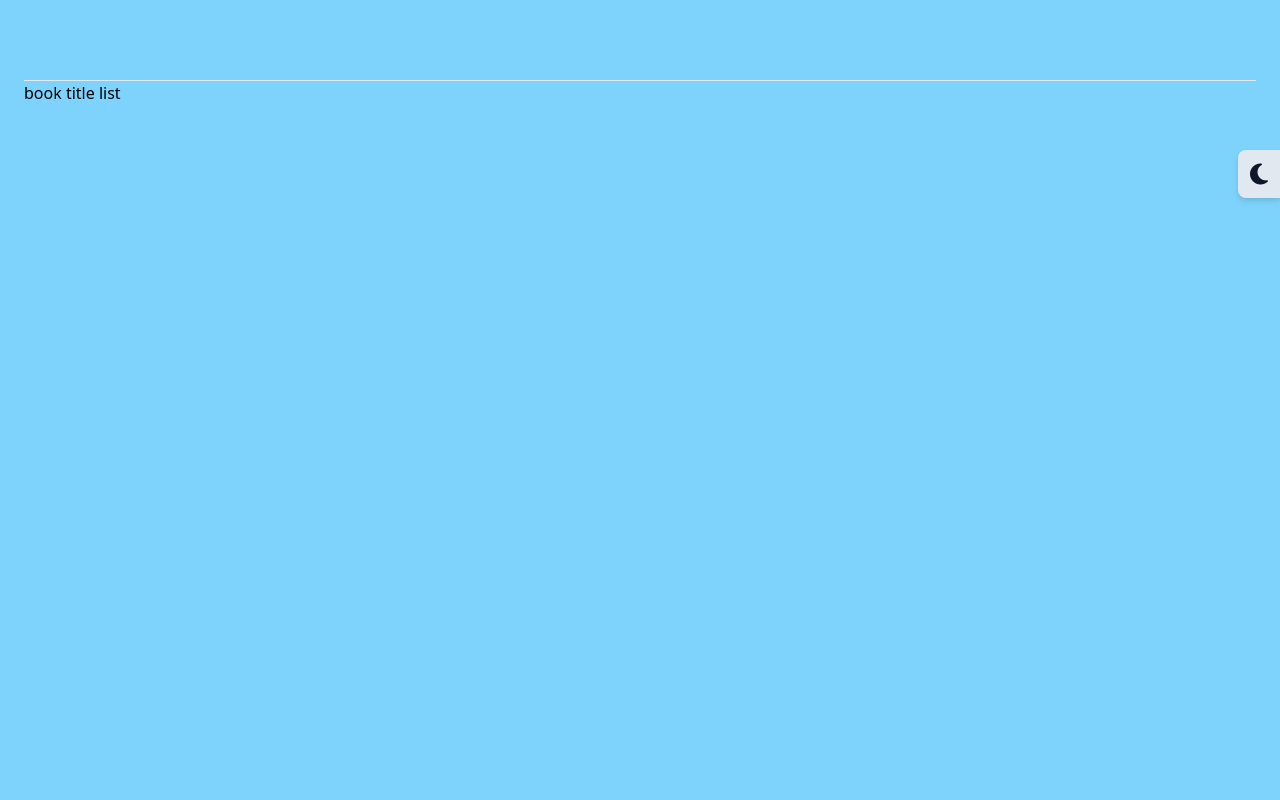
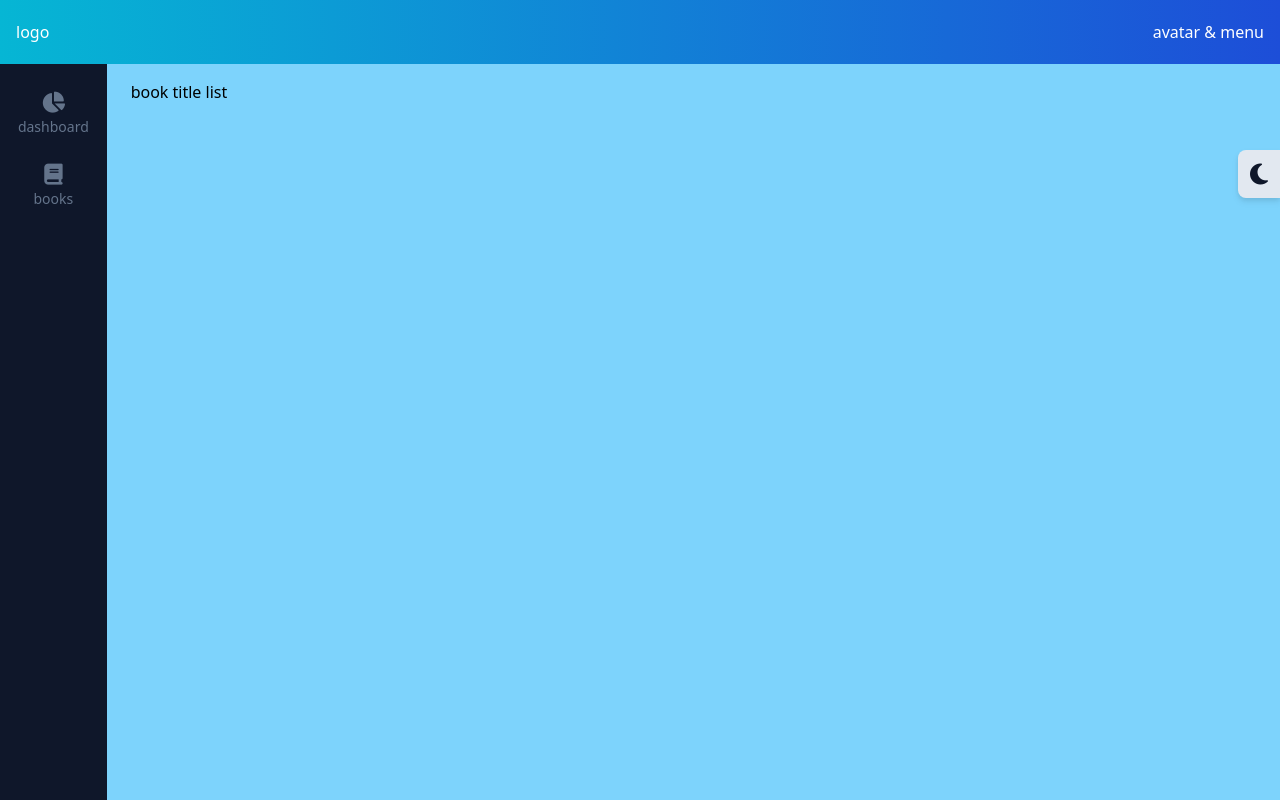
Before and after one commit to MarekJarczewsky81/BOOK_RENT-Django_TailwindCSS, a Django app: page /books/ in a window 1280 px wide. Run offline with Django 4.2, Linux system fonts and the light colour scheme; data that the repository does not hold is empty; some libraries are stand-ins or nearby versions.

Commit message:
Added layout:navbar&sidebar_html

```diff
--- /dev/null
+++ b/src/templates/layout/navbar.html
@@ -0,0 +1,10 @@
+<nav class="fixed flex items-center h-16 bg-gradient-to-r from-cyan-500 to-blue-700 mb-2 w-full z-10 text-white">
+    <div class="flex justify-between w-full px-4 py-3">
+        <div>
+            logo
+        </div>
+        <div>
+            avatar & menu
+        </div>
+    </div>
+</nav>
--- /dev/null
+++ b/src/templates/layout/sidebar.html
@@ -0,0 +1,16 @@
+<aside class="hidden md:block sticky bg-slate-900 h-screen text-white w-full pt-24 text-sm">
+    <ul>
+        <li class="mb-6 mx-auto">
+            <a href="" class="grid h-12 place-items-center cursor-pointer hover:text-slate-200 duration-300 text-slate-500">
+                <i class="fa-solid fa-chart-pie fa-xl"></i>
+                <p>dashboard</p>
+            </a>
+        </li>
+        <li class="mb-6 mx-auto">
+            <a href="" class="grid h-12 place-items-center cursor-pointer hover:text-slate-200 duration-300 text-slate-500">
+                <i class="fa-solid fa-book fa-xl"></i>
+                <p>books</p>
+            </a>
+        </li>
+    </ul>
+</aside>
--- a/src/theme/templates/base.html
+++ b/src/theme/templates/base.html
@@ -12,13 +12,17 @@
 	</head>
 
 	<body class="bg-sky-300 dark:bg-slate-800 dark:text-white">
+		{% include 'layout/navbar.html' %}
 		<div class="grid grid-cols-12">
-			<div class="col-span-12">
+			<div class="col-span-1">
+				{% include 'layout/sidebar.html' %}
+			</div>
+			<div class="col-span-11">
 				<div class="pt-20 px-6">
 					<a href="{% url 'change' %}" class="fixed top-[150px] right-0 p-3 rounded-l-lg bg-slate-200 hover:bg-slate-300 dark:bg-yellow-400 dark:hover:bg-yellow-500 text-slate-900 drop-shadow-md transition-all">
 						<i class="fa-solid {% if not request.session.is_dark_mode %}fa-moon{% else %}fa-sun{% endif %} fa-xl"></i>
 					</a>
-					<hr>
+
 					{% block content %}
 
 					{% endblock content %}
```
Also changed, not shown: navBar&sideBarCode.png (added).
